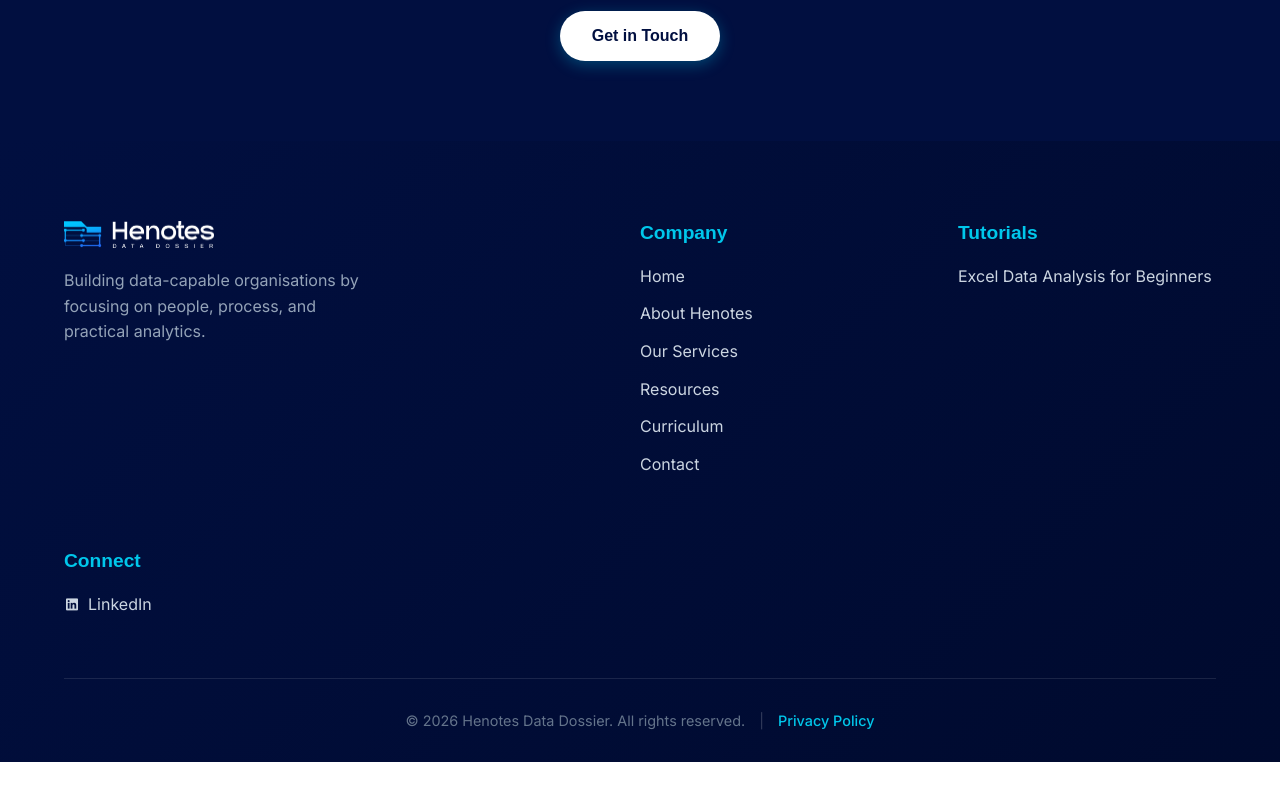
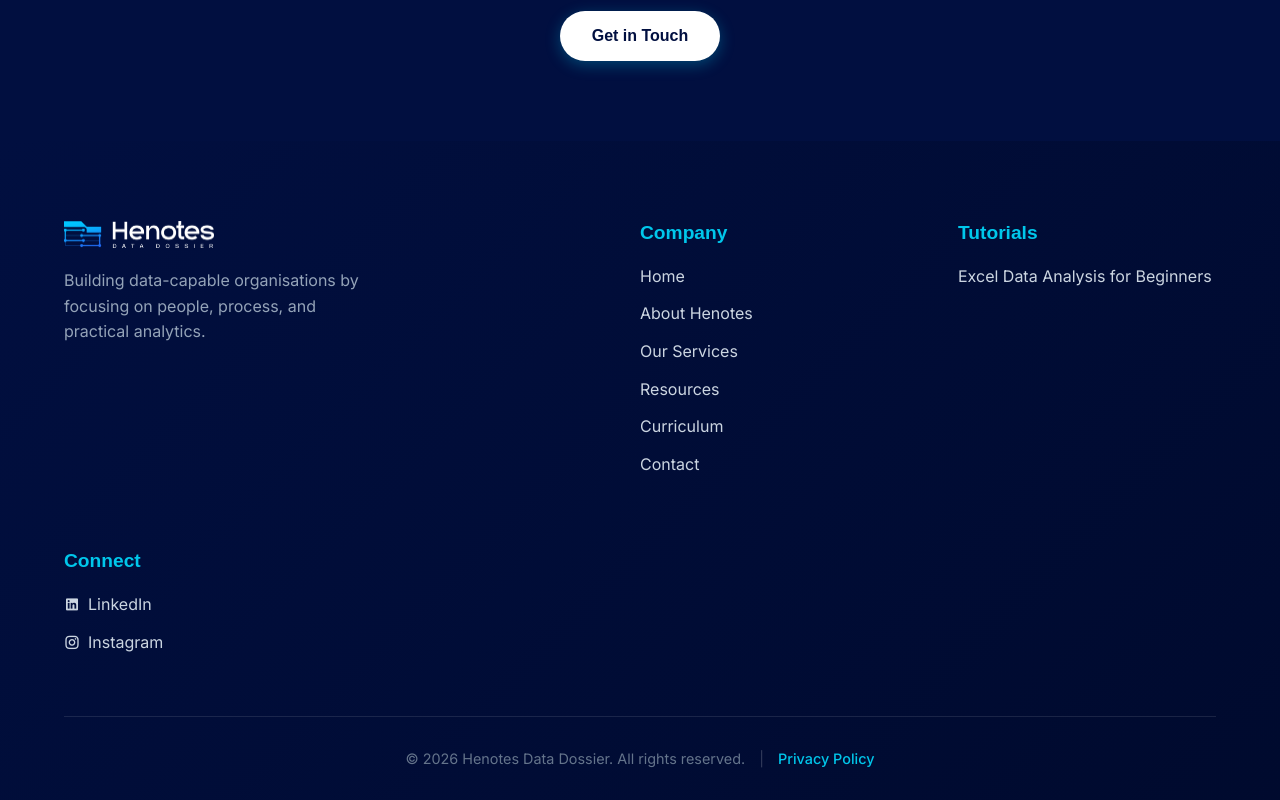
Before and after one commit to Bede-Ozy/henotes-data-dossier-ltd, a plain HTML site: page about.html in a window 1280 px wide. Shown: the part 2683-3483 px from the top of the page. Before the commit the page ends 3445 px from the top, so only its background shows below. Drawn offline with nearby package versions, Linux system fonts and the light colour scheme; a web font is replaced by a local one.

Commit message:
style: fix footer heading visibility and add Instagram social link

```diff
--- a/about.html
+++ b/about.html
@@ -316,6 +316,8 @@
                     <h4>Connect</h4>
                     <a href="https://www.linkedin.com/company/henotes-data-dossier/" target="_blank"><i
                             class="ri-linkedin-box-fill"></i> LinkedIn</a>
+                    <a href="https://www.instagram.com/henotes_data_dossier/" target="_blank"><i
+                            class="ri-instagram-line"></i> Instagram</a>
                 </div>
             </div>
             <div class="footer-bottom">
--- a/css/style.css
+++ b/css/style.css
@@ -839,6 +839,17 @@ footer {
     padding-left: 5px;
 }
 
+.footer-social {
+    display: flex;
+    flex-direction: column;
+    align-items: flex-start;
+    gap: 12px;
+}
+
+.footer-social h4 {
+    margin-bottom: 8px;
+}
+
 .footer-social a {
     color: #cbd5e1;
     display: inline-flex;
```
Also changed, not shown: contact.html (+2 -0 lines), index.html (+2 -0 lines), privacy.html (+2 -0 lines), resources.html (+2 -0 lines), services.html (+2 -0 lines).
